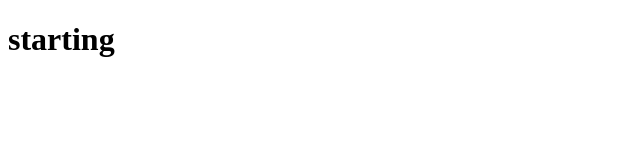
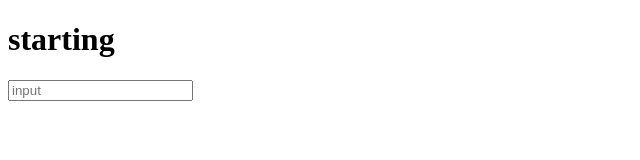
Before and after one commit to bilalattari/GITHUB-DESKTOP-LEARNING, a plain HTML site: page index.html in a window 1280 px wide. Shown: the whole page, without its empty margins (0-640 px from the left). Drawn offline with Linux system fonts and the light colour scheme.

Commit message:
input added

```diff
--- a/index.html
+++ b/index.html
@@ -8,5 +8,7 @@
 </head>
 <body>
     <h1>starting</h1>
+
+    <input type="text" placeholder="input">
 </body>
 </html>
```
